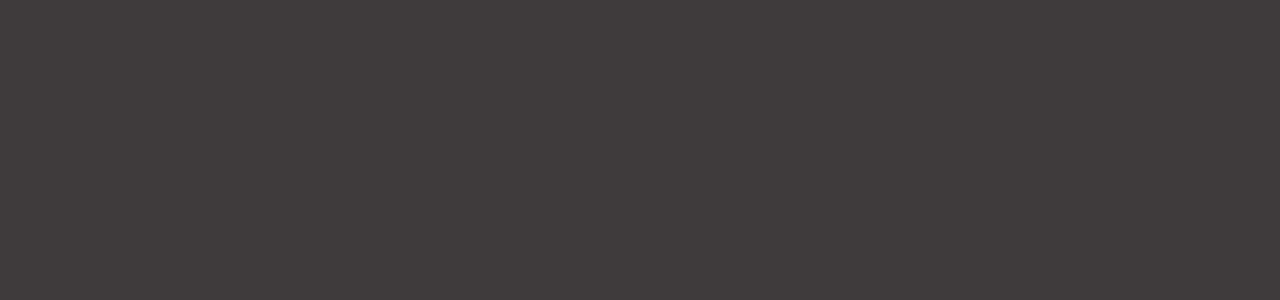
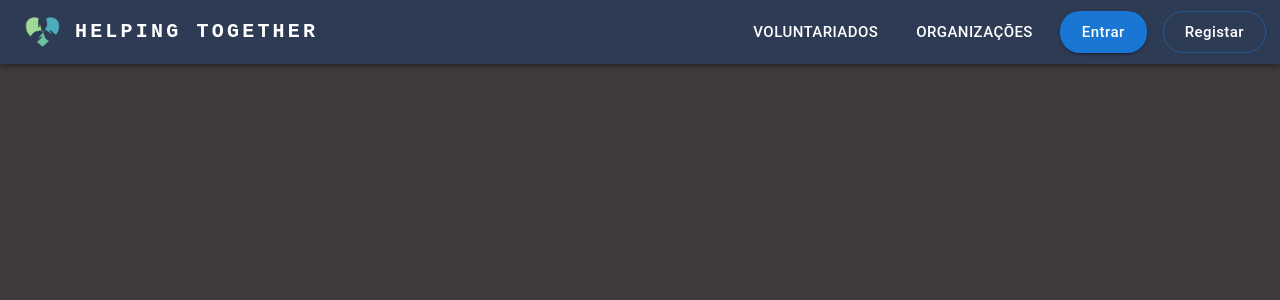
Before and after one commit to AfonsoBatista7/HelpingTogether, a React (Create React App) app: page / in a window 1280 px wide. Shown: the top 300 px of the page. Built offline with nearby package versions, Linux system fonts and the light colour scheme.

Commit message:
Header First Version

```diff
--- a/src/App.js
+++ b/src/App.js
@@ -1,4 +1,3 @@
-import React, { useState } from "react";
 import "./App.css";
 import Layout from "./layout/layout";
 
--- a/src/components/Header/header.js
+++ b/src/components/Header/header.js
@@ -1,10 +1,90 @@
+import React, {useState} from 'react'
+import {
+    Typography,
+    Button,
+    AppBar,
+    Stack,
+    Toolbar,
+} from "@mui/material";
+import imageLogo from "../../images/logo.png";
+import imageUser from "../../images/afonso.gif";
+import UserProfileButton from "../userProfileButton"
 
-const header = () => {
-  return (
-    <div>
+import style from "./header.module.css";
 
-    </div>
-  )
+function Header(props) {
+
+    const [isLoggedIn, accountState] = useState(false);
+
+    const logIn = () => {
+        accountState(true);
+    };
+
+    const signUp = () => {
+        console.log("Registar");
+    };
+
+    const goToOrganizations = () => {
+        console.log("Voluntariados");
+    };
+
+    const goToVolunteers = () => {
+        console.log("Organizações");
+    };
+
+    return (
+        <AppBar position="static" sx={{ bgcolor: "#2E3B55" }}>
+            <Toolbar>
+                    <img
+                        src={imageLogo}
+                        alt="logo"
+                        component="a"
+                        href="/"
+                        className={style.headerImage}
+                    ></img>
+                    <Typography
+                        variant="h6"
+                        noWrap
+                        component="a"
+                        href="/"
+                        sx={{
+                            fontFamily: "monospace",
+                            fontWeight: 700,
+                            letterSpacing: ".2rem",
+                            color: "inherit",
+                            textDecoration: "none",
+                        }}
+                    >
+                        HELPING TOGETHER
+                    </Typography>
+                    <Stack direction="row" spacing={2}  className={style.headerButton}>
+                        <Button size="large" href="" sx={{color:'white'}} onClick={goToOrganizations}>Voluntariados</Button>
+                        <Button size="large" href="" sx={{color:'white'}} onClick={goToVolunteers}>Organizações</Button>
+                        {!isLoggedIn ?
+                            <>
+                                <Button variant="contained" size="large" href="" sx={{textTransform: 'none', borderRadius: '20px', color:'white'}} onClick={logIn}>Entrar</Button>
+                                <Button variant="outlined" size="large" href="" sx={{textTransform: 'none', borderRadius: '20px', color:'white'}} onClick={signUp}>Registar</Button>
+                            </> : <UserProfileButton name="Afonso" image={imageUser} accountState={accountState}/>
+                        }
+                    </Stack>
+            </Toolbar>
+        </AppBar>
+    );
 }
 
-export default header
+export default Header;
+
+/* <div className={style.header}>
+    <img
+        src={imageLogo}
+        alt="logo"
+        onClick={() => console.log("GO BACK TO MAIN PAGE")}
+        className={style.headerImage}
+    ></img>
+    <Box className={style.headerButton}>
+        <Button onClick={goToOrganizations}>Voluntariados</Button>
+        <Button onClick={goToVolunteers}>Organizações</Button>
+        <Button onClick={signUp}>Registar</Button>
+        <Button onClick={logIn}>Entrar</Button>
+    </Box>
+</div> */
--- a/src/components/Header/header.module.css
+++ b/src/components/Header/header.module.css
@@ -0,0 +1,22 @@
+.headerContainer,
+.header {
+    margin: 15px;
+}
+
+.headerButton {
+    position: absolute;
+    right: 0;
+    margin-right: 14px;
+    color: white;
+}
+
+.headerTest {
+    color: white;
+}
+
+.headerImage {
+    width: 3%;
+    height: auto;
+    pointer-events: fill;
+    margin-right: 14px;
+}
--- /dev/null
+++ b/src/components/userProfileButton.js
@@ -0,0 +1,97 @@
+import React, { useState } from "react";
+import {
+    Typography,
+    Box,
+    Menu,
+    Avatar,
+    Tooltip,
+    IconButton,
+    MenuItem,
+} from "@mui/material";
+
+// [
+//     "Perfil",
+//     "Candidatura",
+//     "Voluntariados Realizados",
+//     "Comentários",
+//     "Sair",
+// ];
+
+const UserProfileButton = (props) => {
+    const logOut = () => {
+        handleCloseUserMenu()
+        props.accountState(false);
+    };
+
+    const goToProfile = () => {
+        handleCloseUserMenu()
+        console.log("O meu perfil :DDD");
+    };
+    const goToApplication = () => {
+        handleCloseUserMenu()
+        console.log("Candidaturaaa");
+    };
+    const goToVolunteersDone = () => {
+        handleCloseUserMenu()
+        console.log("Voluntariados Feitinhoss :D");
+    };
+    const goToComments = () => {
+        handleCloseUserMenu()
+        console.log("Os meus comentários");
+    };
+    const settings = {
+        Perfil: goToProfile,
+        Candidatura: goToApplication,
+        VoluntariadosRealizados: goToVolunteersDone,
+        Comentários: goToComments,
+        Sair: logOut,
+    };
+
+    const [anchorElUser, setAnchorElUser] = useState(null);
+
+    const handleOpenUserMenu = (event) => {
+        setAnchorElUser(event.currentTarget);
+    };
+
+    const handleCloseUserMenu = () => {
+        setAnchorElUser(null);
+    };
+
+    return (
+        <div>
+            <Box sx={{ flexGrow: 0 }}>
+                <Tooltip title="Open settings">
+                    <IconButton onClick={handleOpenUserMenu} sx={{ p: 0 }}>
+                        <Avatar alt={props.name} src={props.image} />
+                    </IconButton>
+                </Tooltip>
+                <Menu
+                    sx={{ mt: "45px" }}
+                    id="menu-appbar"
+                    anchorEl={anchorElUser}
+                    anchorOrigin={{
+                        vertical: "top",
+                        horizontal: "right",
+                    }}
+                    keepMounted
+                    transformOrigin={{
+                        vertical: "top",
+                        horizontal: "right",
+                    }}
+                    open={Boolean(anchorElUser)}
+                    onClose={handleCloseUserMenu}
+                >
+                    {Object.keys(settings).map((setting) => (
+                        <MenuItem key={setting} onClick={settings[setting]}>
+                            <Typography textAlign="center">
+                                {setting}
+                            </Typography>
+                        </MenuItem>
+                    ))}
+                </Menu>
+            </Box>
+        </div>
+    );
+};
+
+export default UserProfileButton;
--- a/src/layout/layout.js
+++ b/src/layout/layout.js
@@ -1,7 +1,6 @@
 import React from "react";
 import Header from "../components/header/header";
 import Footer from "../components/footer/footer";
-import Button from '@mui/material/Button';
 
 export default function Layout({ children }) {
     return (
```
Also changed, not shown: src/images/afonso.gif (added), src/images/logo.png (added).
